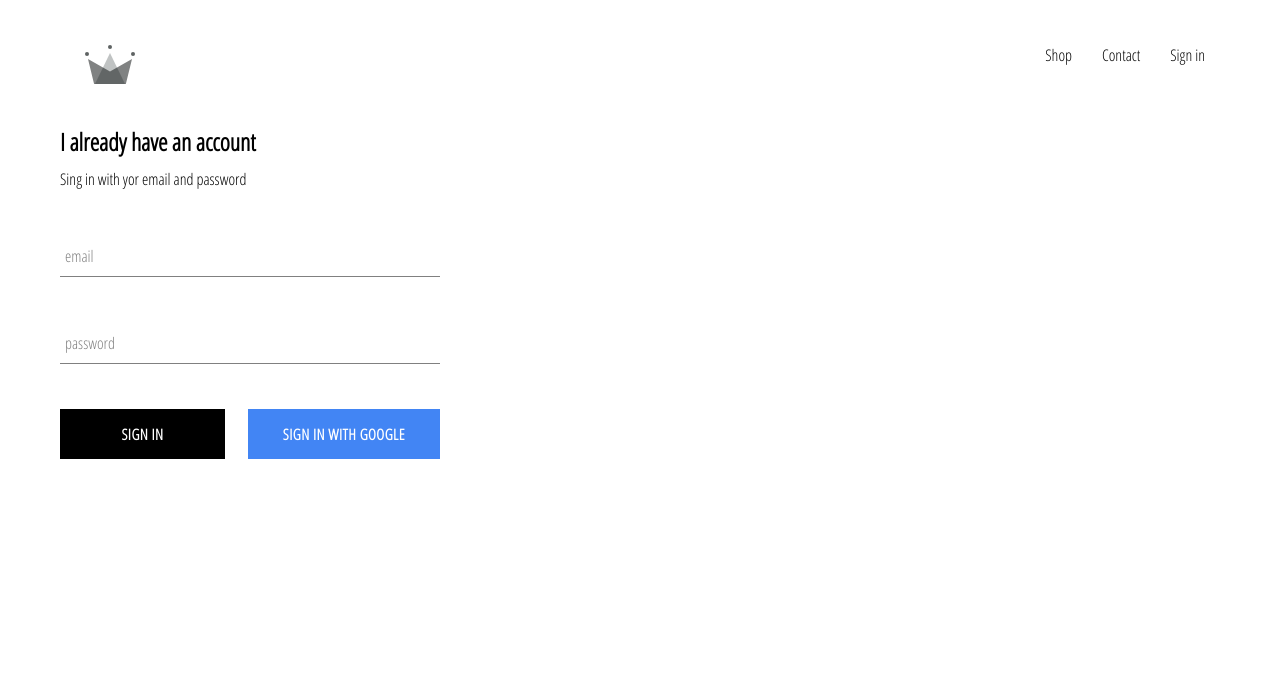
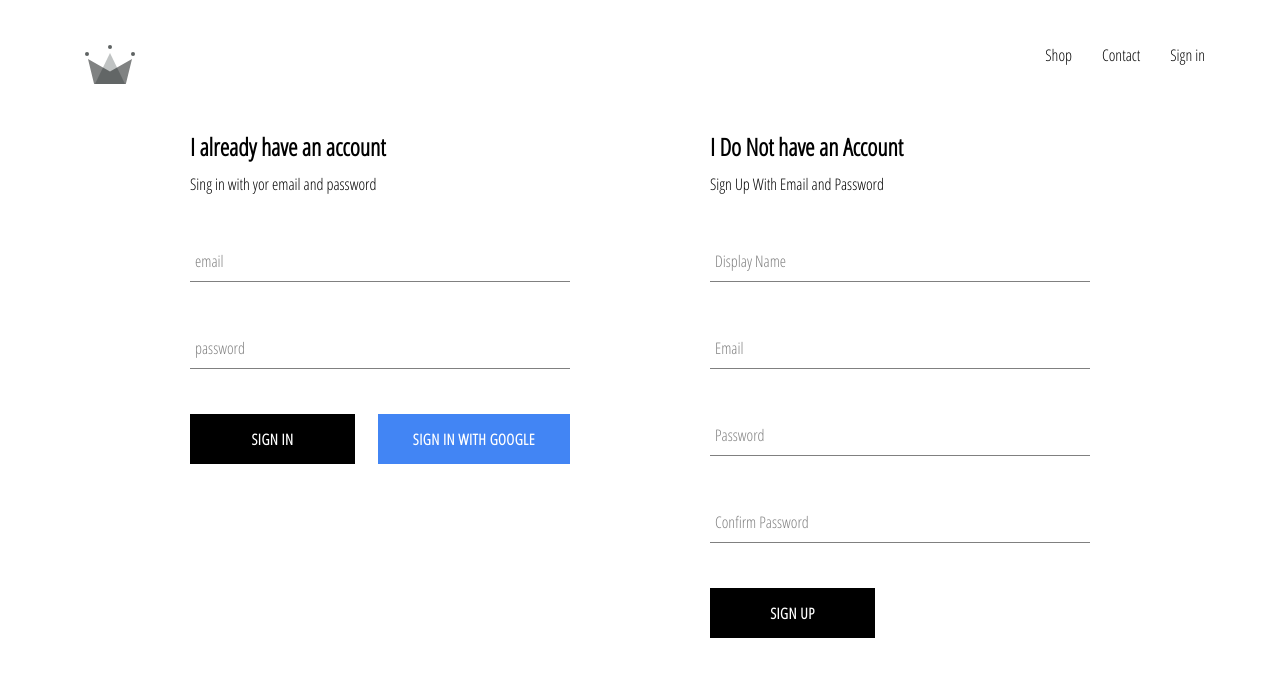
Before and after one commit to aleronal/four-clothing, a React (Create React App) app: page /signin in a window 1280 px wide. Shown: the top 676 px of the page. Built offline with nearby package versions, Linux system fonts and the light colour scheme; no server answers.

Commit message:
implemented firebase utils included ability to store authentiated users into firestore database

```diff
--- a/src/App.js
+++ b/src/App.js
@@ -8,7 +8,7 @@
 import SigninSignOut from './pages/signin-signout/signin-signout.component';
 
 // firebase
-import {auth} from './firebase/firebase.utils';
+import {auth, createUserProfileDocument} from './firebase/firebase.utils';
 
 
 
@@ -27,10 +27,30 @@
   unsubscribeFromAuth = null;
 
   componentDidMount(){
-    this.unsubscribeFromAuth = auth.onAuthStateChanged(user => {
-      this.setState({ currentUser: user });
-      console.log(user);
-    })
+    this.unsubscribeFromAuth = auth.onAuthStateChanged(async userAuth => {
+      if(userAuth){
+        const userRef = await createUserProfileDocument(userAuth);
+
+        userRef.onSnapshot(snapShot => {
+          this.setState({
+            currentUser: {
+              id: snapShot.id,
+              ...snapShot.data()
+            }
+
+          });
+
+          console.log(this.state);
+        });
+
+
+      }
+
+      else{
+        this.setState({currentUser: userAuth});
+      }
+
+    });
 
   }
 
--- /dev/null
+++ b/src/components/sign-up/sign-up.component.jsx
@@ -0,0 +1,81 @@
+import React from 'react';
+import './sign-up.styles.scss';
+
+import FormInput from '../form-input/form-input.component';
+import CustomButton from '../custom-button/custom-button.component';
+
+import {auth, createUserProfileDocument} from '../../firebase/firebase.utils';
+
+
+class SignUp extends React.Component{
+    constructor(){
+        super();
+
+
+        this.state = {
+            displayName: '',
+            email:'',
+            password: '',
+            confirmPassword:''
+        }
+    }
+
+    handleSubmit = async event => {
+        event.preventDefault();
+
+        const {displayName, email, password, confirmPassword} = this.state;
+
+        if(password !== confirmPassword){
+            alert("passwords don't match");
+            return;
+        }
+
+        try {
+            const { user } = await auth.createUserWithEmailAndPassword(email, password);
+
+            await createUserProfileDocument(user, {displayName});
+
+            this.setState({
+                displayName: '',
+                email:'',
+                password: '',
+                confirmPassword:''
+            })
+
+        }catch (error){
+            console.error(error);
+        }
+
+
+    };
+
+    handleChange = event => {
+        const {name, value} = event.target;
+
+        this.setState({[name]: value});
+    }
+
+
+    render(){
+        const {displayName, email, password, confirmPassword} = this.state;
+        return(
+            <div className='sign-up'>
+                <h2 className='title'>I Do Not have an Account</h2>
+                <span>Sign Up With Email and Password</span>
+                <form className='sign-up-form' onSubmit={this.handleSubmit}>
+                <FormInput type="text" name="displayName" value={displayName} onChange={this.handleChange} label="Display Name" required>
+                </FormInput>
+                <FormInput type="email" name="email" value={email} onChange={this.handleChange} label="Email" required>
+                </FormInput>
+                <FormInput type="password" name="password" value={password} onChange={this.handleChange} label="Password" required>
+                </FormInput>
+                <FormInput type="password" name="confirmPassword" value={confirmPassword} onChange={this.handleChange} label="Confirm Password" required>
+                </FormInput>
+                <CustomButton type='submit'>Sign Up</CustomButton>
+                </form>
+            </div>
+        )
+    }
+}
+
+export default SignUp;
--- /dev/null
+++ b/src/components/sign-up/sign-up.styles.scss
@@ -0,0 +1,10 @@
+.sign-up{
+    display: flex;
+    flex-direction: column;
+    width: 380px;
+
+
+   .title{
+       margin:10px 0;
+   }
+}
--- a/src/firebase/firebase.utils.js
+++ b/src/firebase/firebase.utils.js
@@ -12,6 +12,33 @@
   measurementId: "G-MSZVF8CVB4"
 };
 
+export const createUserProfileDocument = async(userAuth, additionalData) => {
+
+  if (!userAuth) return;
+
+  const userRef = firestore.doc(`users/${userAuth.uid}`);
+
+  const snapShot = await userRef.get();
+
+  if(!snapShot.exists) {
+    const {displayName, email} = userAuth;
+    const createdAt = new Date();
+
+    try{
+      await userRef.set({
+        displayName,
+        email,
+        createdAt,
+        ...additionalData
+      })
+    }catch(error) {
+      console.log('error creating user', error.message)
+    }
+  }
+
+  return userRef;
+}
+
 firebase.initializeApp(config);
 
 export const auth = firebase.auth();
--- a/src/pages/signin-signout/signin-signout.component.jsx
+++ b/src/pages/signin-signout/signin-signout.component.jsx
@@ -1,11 +1,13 @@
 import React from 'react';
 import SignIn from '../../components/sign-in/sign-in.component';
+import SignUp from '../../components/sign-up/sign-up.component';
 
 import './signin-signout.styles.scss'
 
 const SigninSignout = () => (
-    <div className='signin-signout'>
+    <div className='sign-in-and-sign-up'>
         <SignIn></SignIn>
+        <SignUp></SignUp>
     </div>
 
 );
--- a/src/pages/signin-signout/signin-signout.styles.scss
+++ b/src/pages/signin-signout/signin-signout.styles.scss
@@ -0,0 +1,7 @@
+.sign-in-and-sign-up {
+    width: 900px;
+    display: flex;
+    justify-content: space-between;
+    margin: 30px auto;
+
+}
```
